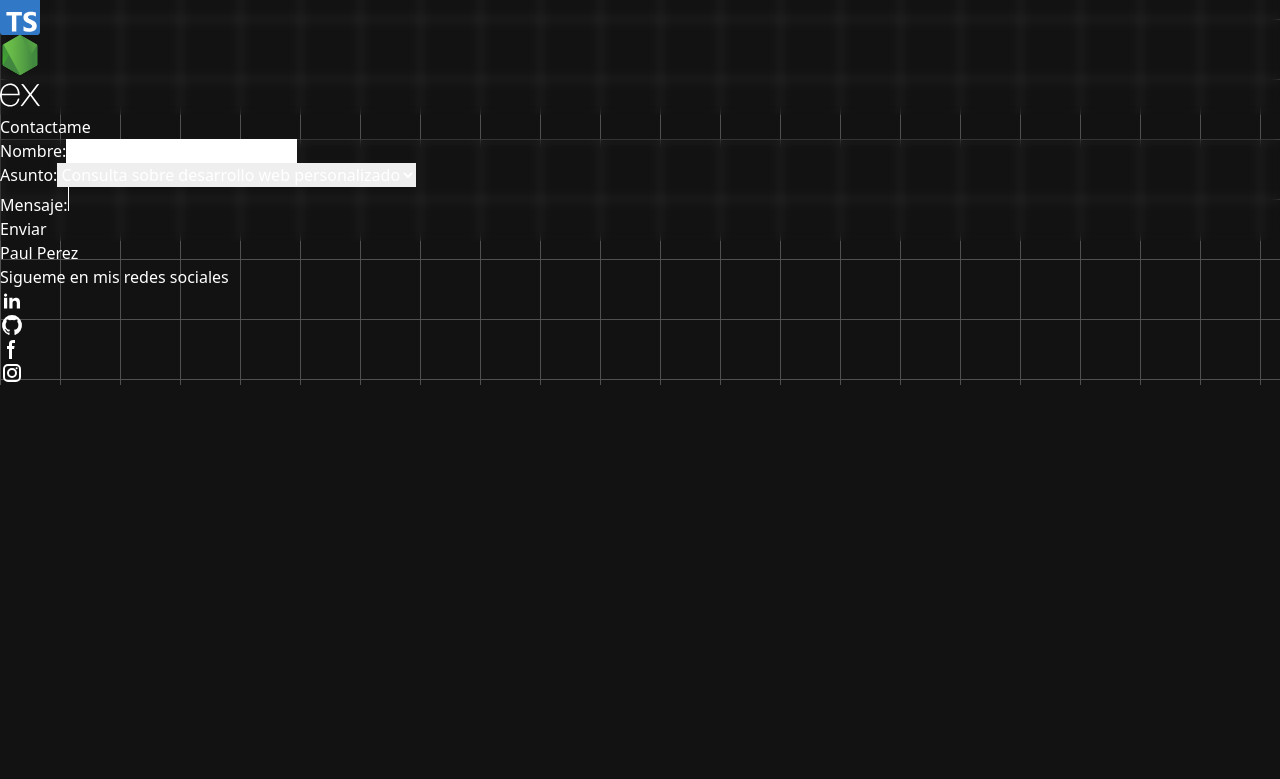
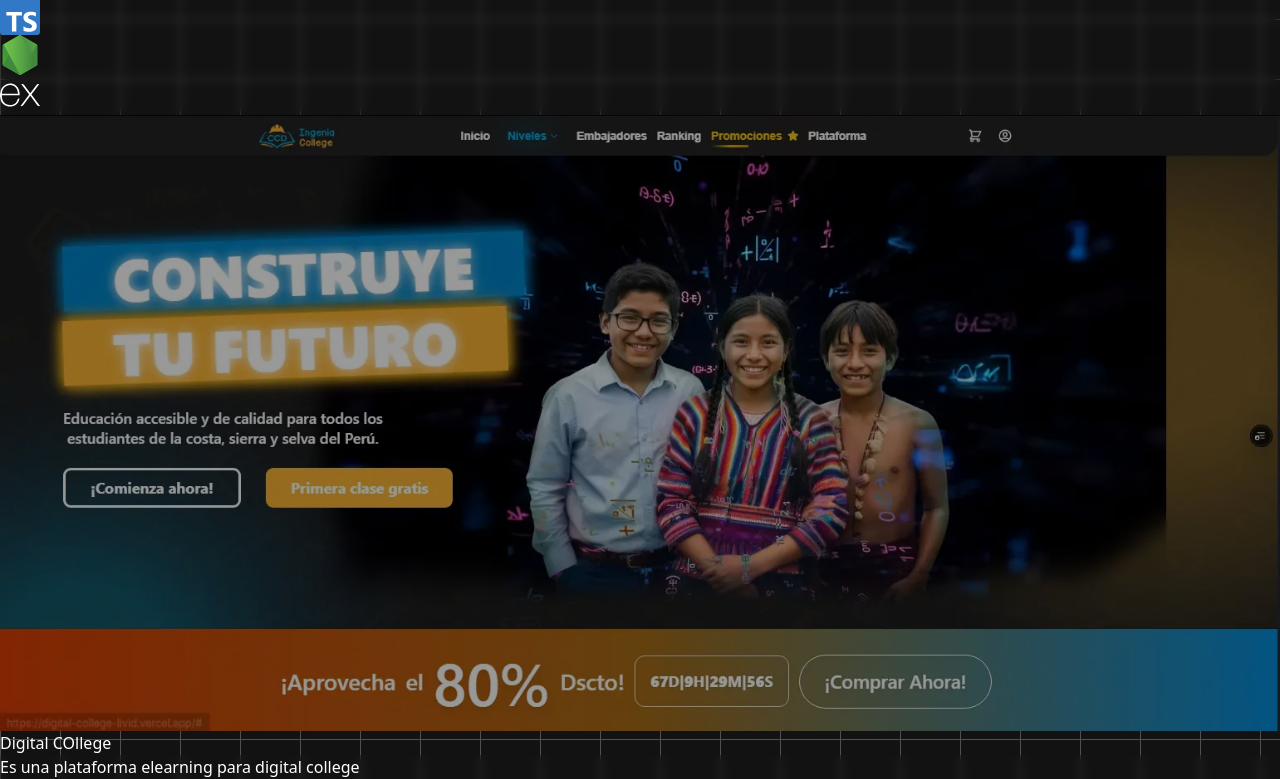
Before and after one commit to PaulPPS632/PaulPerez, an Angular app: page / in a window 1280 px wide. Shown: the part 9761-10540 px from the top of the page. Before the commit the page ends 10146 px from the top, so only its background shows below. Built offline with nearby package versions, Linux system fonts and the light colour scheme.

Commit message:
add digital college

```diff
--- a/src/app/static/data.ts
+++ b/src/app/static/data.ts
@@ -74,5 +74,14 @@ export const PROJECTS: Project[] = [
         url:'https://workoutflow-system.vercel.app',
         git:'https://github.com/PaulPPS632/workoutflow-system.git',
         technologies:['Nextjs','Vite', 'TailwindCSS', 'TypeScript', 'Nodejs', 'Expressjs']
-    }
+    },//https://digital-college-livid.vercel.app
+    {
+        name:'Digital COllege',
+        description:`Es una plataforma elearning para digital college`,
+        HowWasDone:'',
+        image:'DigitalCollege.webp',
+        url:'https://digital-college-livid.vercel.app',
+        git:'',
+        technologies:['Angular','Vite', 'TailwindCSS', 'TypeScript', 'Nodejs', 'Expressjs']
+    },
 ]
```
Also changed, not shown: public/DigitalCollege.webp (added).
